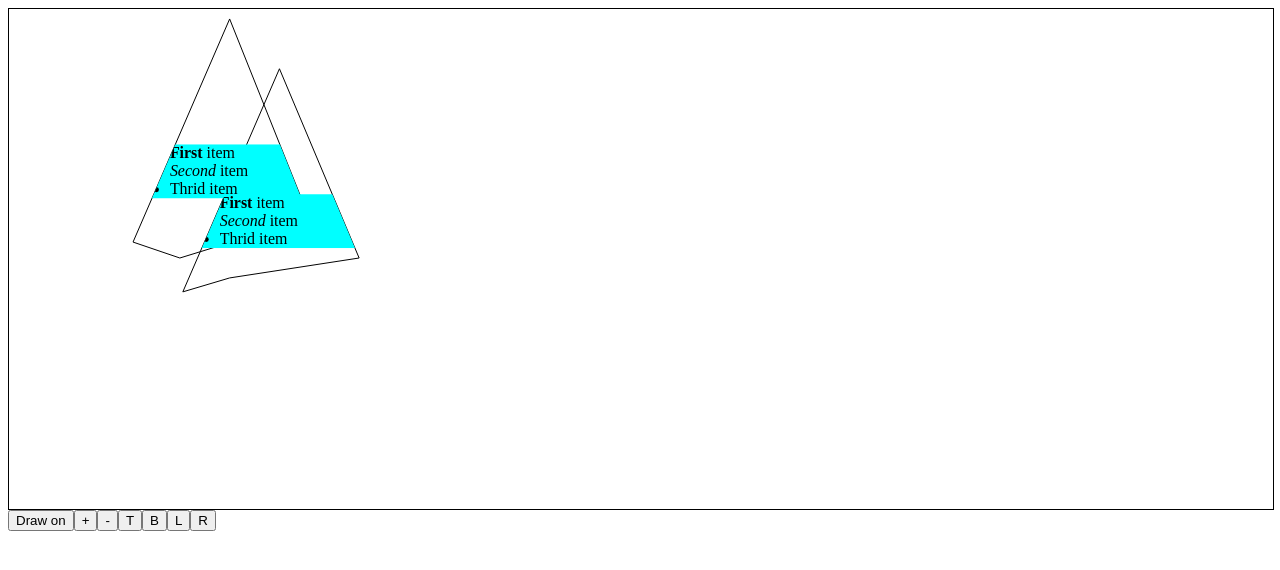
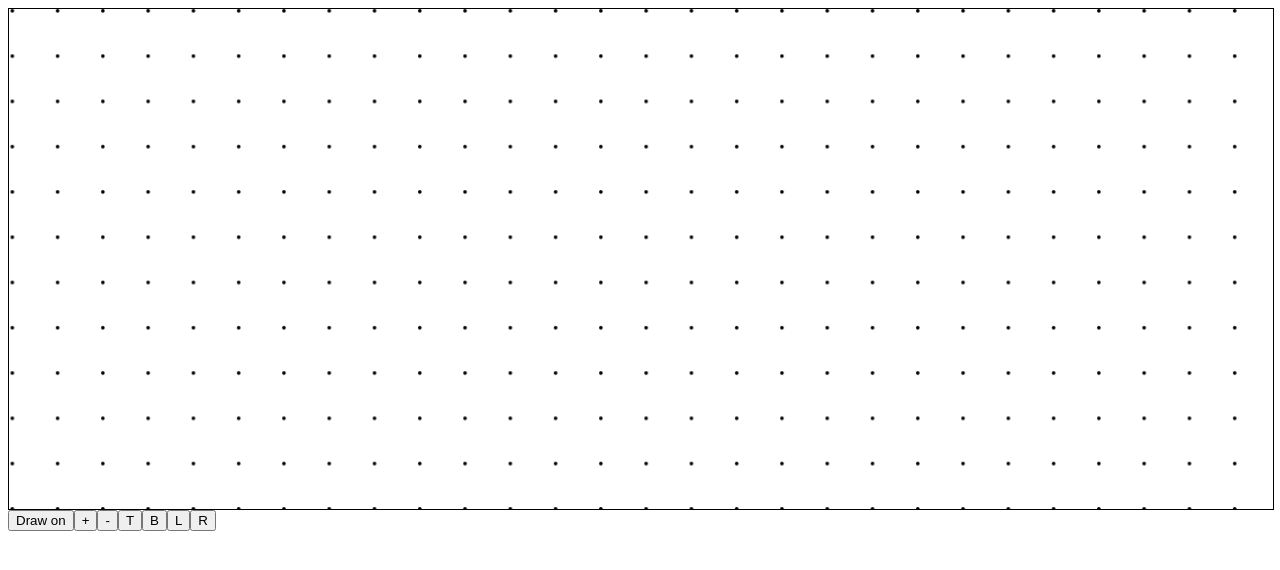
Before and after one commit to N6MCA51593/it-tasker, a React (Create React App) app in the folder client/: page / in a window 1280 px wide. Shown: the top 570 px of the page. Built offline with nearby package versions, Linux system fonts and the light colour scheme; the HTML template or start-up script is replaced by a standard one.

Commit message:
grid progress

```diff
--- a/client/src/components/geometry/GeometryDrawing.js
+++ b/client/src/components/geometry/GeometryDrawing.js
@@ -1,6 +1,7 @@
 import React, { useRef, useState, Fragment } from 'react';
 import Wall from './Wall';
-import Test from './Test';
+import Grid from './Grid';
+//import Test from './Test';
 import useZoom from './useZoom';
 import usePan from './usePan';
 import useDimensions from './useDimensions';
@@ -13,7 +14,7 @@ const GeometryDrawing = () => {
   const ref = useRef();
 
   const { zoomLvl, zoomIn, zoomOut } = useZoom();
-  const { panH, panV, panHLvl, panVLvl } = usePan();
+  const { panH, panV, panHLvl, panVLvl } = usePan(zoomLvl);
   const { width, height } = useDimensions(ref);
 
   const getRelCoord = e => {
@@ -30,17 +31,29 @@ const GeometryDrawing = () => {
         setWalls([...walls, activeWall]);
       }
 
+      const inRange = (num, num2, diff) => {
+        const div = Math.trunc(num / num2);
+        const rem = num % num2;
+        if (rem < diff || rem === num) {
+          return div * num2;
+        }
+        return num;
+      };
+
+      let { x, y } = getRelCoord(e);
+
       setActiveWall({
-        x1: getRelCoord(e).x,
-        y1: getRelCoord(e).y,
-        x2: getRelCoord(e).x,
-        y2: getRelCoord(e).y
+        x1: x,
+        y1: y,
+        x2: x,
+        y2: y
       });
     }
   };
 
   const handleMouseMove = e => {
     if (mode === 'draw' && activeWall) {
+      console.log(getRelCoord(e));
       setActiveWall({
         ...activeWall,
         x2: getRelCoord(e).x,
@@ -80,7 +93,7 @@ const GeometryDrawing = () => {
             height * zoomLvl
           }`}
         >
-          <Test />
+          <Grid />
           {activeWall && <Wall {...activeWall} />}
           {walls.map((e, i) => (
             <Wall
--- /dev/null
+++ b/client/src/components/geometry/Grid.js
@@ -0,0 +1,30 @@
+import React, { useRef, useEffect } from 'react';
+import PropTypes from 'prop-types';
+
+const Grid = ({ isEnabled, width, height }) => {
+  return (
+    <g>
+      <pattern
+        id='pattern-grid'
+        x='0'
+        y='0'
+        width='50'
+        height='50'
+        patternUnits='userSpaceOnUse'
+      >
+        <circle cx='2' cy='2' r='2'></circle>
+      </pattern>
+      <rect
+        x='-25%'
+        y='-25%'
+        width='200%'
+        height='200%'
+        fill='url(#pattern-grid)'
+      ></rect>
+    </g>
+  );
+};
+
+Grid.propTypes = {};
+
+export default Grid;
--- a/client/src/components/geometry/Wall.js
+++ b/client/src/components/geometry/Wall.js
@@ -1,10 +1,10 @@
-import React, { memo, Fragment } from 'react';
+import React, { memo } from 'react';
 //import PropTypes from 'prop-types';
 
 const Wall = ({ x1, y1, x2, y2, handleWallClick, mode, getRelCoord }) => {
   const r = 3;
   return (
-    <Fragment>
+    <g>
       <circle
         cx={x1}
         cy={y1}
@@ -36,7 +36,7 @@ const Wall = ({ x1, y1, x2, y2, handleWallClick, mode, getRelCoord }) => {
             : undefined
         }
       />
-    </Fragment>
+    </g>
   );
 };
 
--- a/client/src/components/geometry/usePan.js
+++ b/client/src/components/geometry/usePan.js
@@ -1,15 +1,15 @@
 import { useState } from 'react';
 
-const usePan = () => {
+const usePan = zoom => {
   const [panVLvl, setPanVLvl] = useState(0);
   const [panHLvl, setPanHLvl] = useState(0);
-  const step = 40;
+  const step = 50;
 
   const panV = (steps = 1) => {
-    setPanVLvl(panVLvl + step * steps);
+    setPanVLvl(panVLvl + step * steps * zoom);
   };
   const panH = (steps = 1) => {
-    setPanHLvl(panHLvl + step * steps);
+    setPanHLvl(panHLvl + step * steps * zoom);
   };
 
   return { panVLvl, panHLvl, panV, panH };
--- a/client/src/components/geometry/useZoom.js
+++ b/client/src/components/geometry/useZoom.js
@@ -1,7 +1,7 @@
 import { useState } from 'react';
 
 const useZoom = () => {
-  const [zoomLvl, setZoom] = useState(1);
+  const [zoomLvl, setZoom] = useState(1.1);
   const step = 1.5;
 
   const zoomIn = () => {
```
Also changed, not shown: client/src/styles/App.scss (+9 -0 lines).
